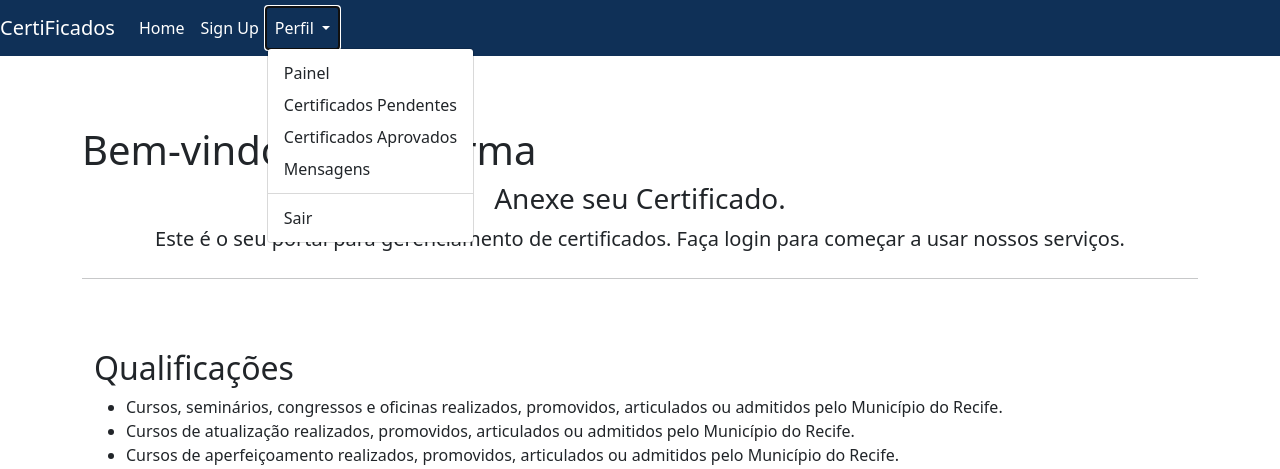
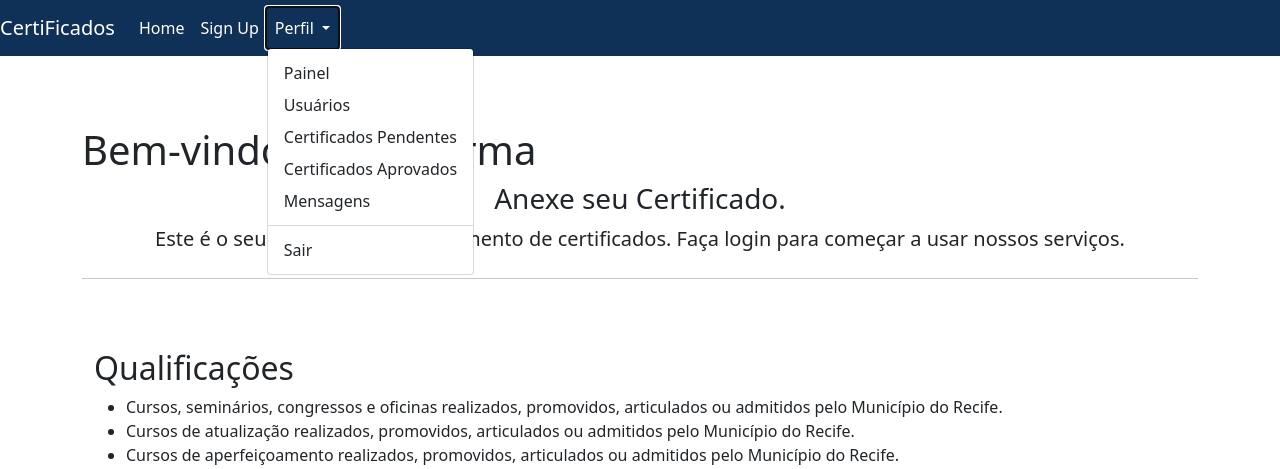
Before and after one commit to TN-Junior/certified-points, a Flask app: page / in a window 1280 px wide, after a click on "Perfil". Shown: the top 469 px of the page. Run offline with Flask 3, Linux system fonts and the light colour scheme; the visitor is signed in with stand-in values (Sample User, id 1); some libraries are stand-ins or nearby versions.

Commit message:
admin views users

```diff
--- a/templates/base.html
+++ b/templates/base.html
@@ -80,8 +80,7 @@
                         <div class="dropdown-menu" aria-labelledby="profileDropdown">
                             {% if session['usuario_role'] == 'admin' %}
                                 <a class="dropdown-item" href="/certificados">Painel</a>
-                            {% else %}
-                                <a class="dropdown-item" href="/cursos">Painel</a>
+                                <a class="dropdown-item" href="/usuarios">Usuários</a>
                             {% endif %}
                             <a class="dropdown-item" href="/certificados_pendentes">Certificados Pendentes</a>
                             <a class="dropdown-item" href="/certificados_aprovados">Certificados Aprovados</a>
```
